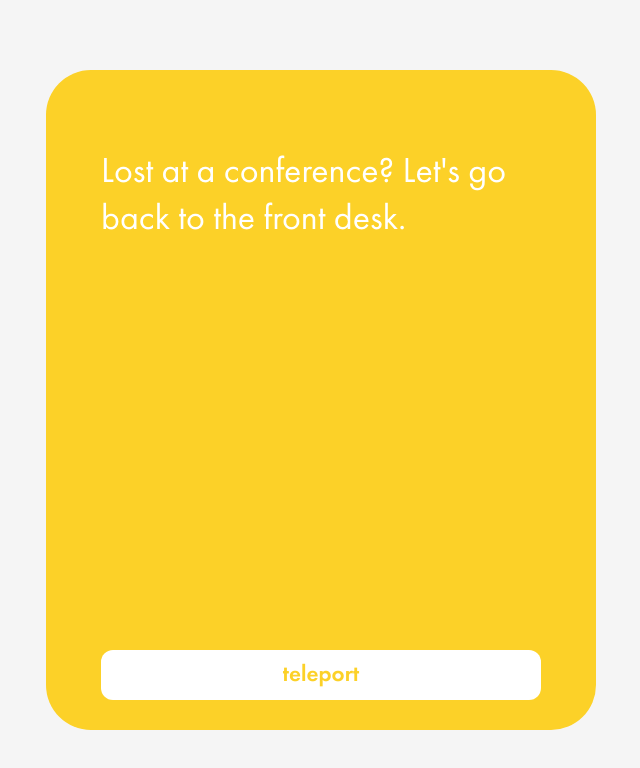
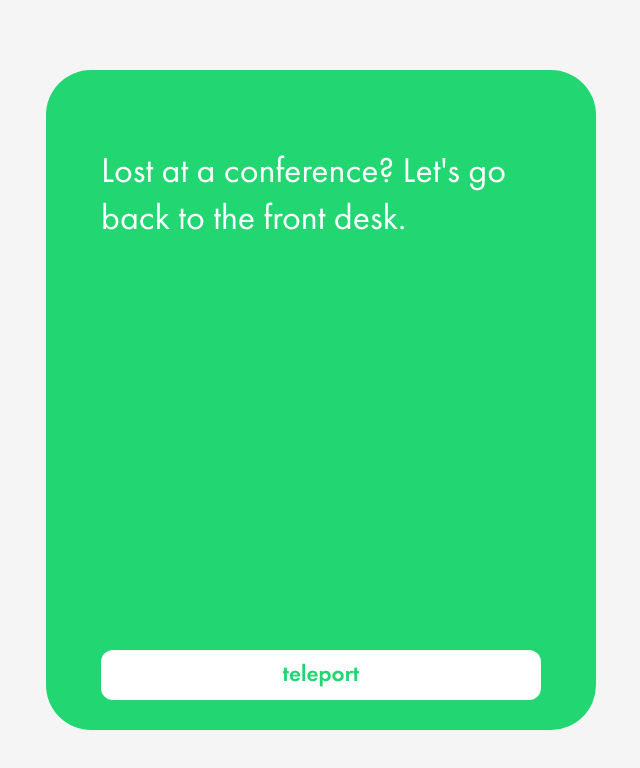
Before and after one commit to r1ddev/eventy, a React (Create React App) app: page /error in a window 1280 px wide. Shown: the top 768 px of the page, without its empty margins (319-959 px from the left). Built offline with nearby package versions, Linux system fonts and the light colour scheme; what react-pose would draw is missing.

Commit message:
fix colors

```diff
--- a/src/variables.scss
+++ b/src/variables.scss
@@ -1,4 +1,4 @@
-$base-color: #FCD128;
+$base-color: #22D671;
 $btn-color: #8DCBFC;
 
 $primary-btn-color: #ffffff;
```
